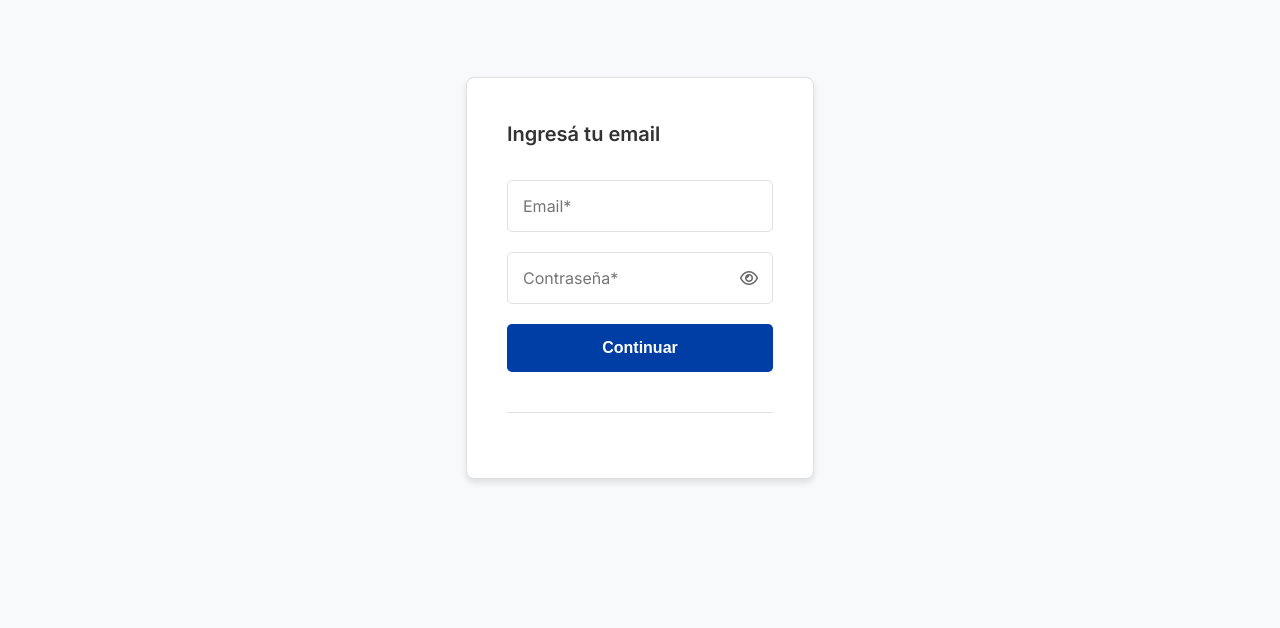
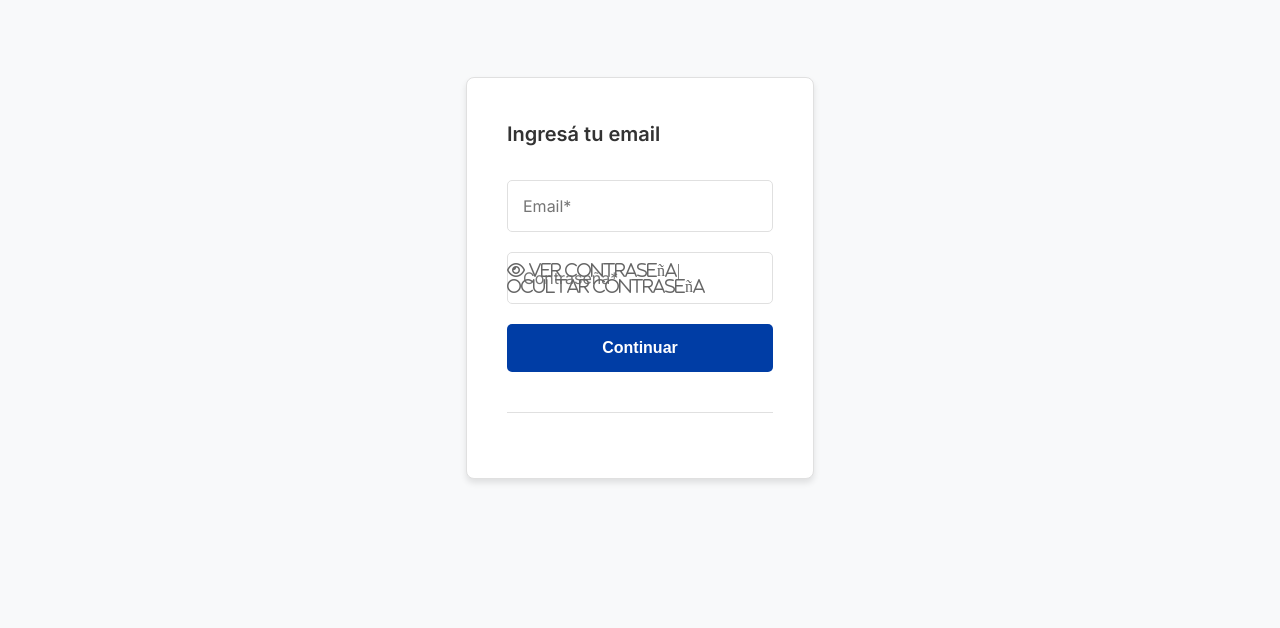
Before and after one commit to Tobregon1/Pagina-Web-JM-Inmobiliaria, a plain HTML site: page login.html in a window 1280 px wide. Shown: the part 172-800 px from the top of the page. Drawn offline with nearby package versions, Linux system fonts and the light colour scheme.

Commit message:
Update login password toggle text and simplify properties section title

```diff
--- a/login.html
+++ b/login.html
@@ -49,7 +49,7 @@
                     <div class="form-group password-group">
                         <label for="password" class="visually-hidden">Contraseña</label>
                         <input type="password" id="password" placeholder="Contraseña*" required>
-                        <i class="far fa-eye toggle-password"></i>
+                        <i class="far fa-eye toggle-password"> Ver Contraseña| Ocultar Contraseña</i>
                     </div>
 
                     <div id="error-message"
```
Also changed, not shown: index.html (+1 -1 lines).
